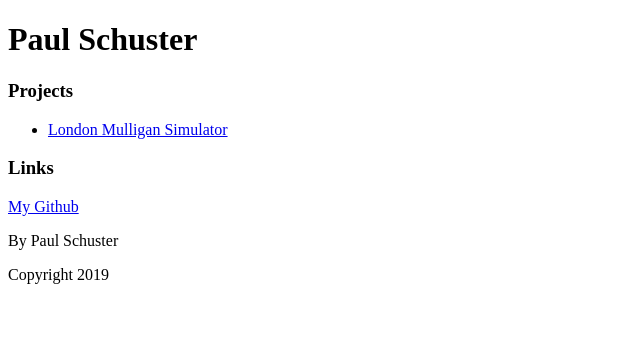
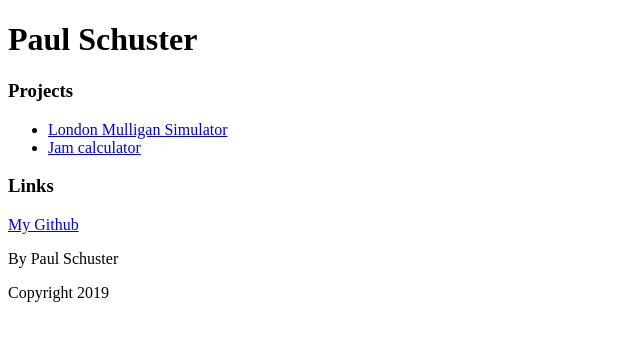
Before and after one commit to zagzagal/zagzagal.github.io, a plain HTML site: page index.html in a window 1280 px wide. Shown: the whole page, without its empty margins (0-640 px from the left). Drawn offline with Linux system fonts and the light colour scheme.

Commit message:
added jam

```diff
--- a/index.html
+++ b/index.html
@@ -22,6 +22,7 @@
 			<h3>Projects</h3>
 			<ul>
 				<li><a href="/london">London Mulligan Simulator</a></li>
+				<li><a href="/jamcalc">Jam calculator</a></li>
 			</ul>
 			<h3>Links</h3>
 			<a href="https://github.com/zagzagal">My Github</a>
```
